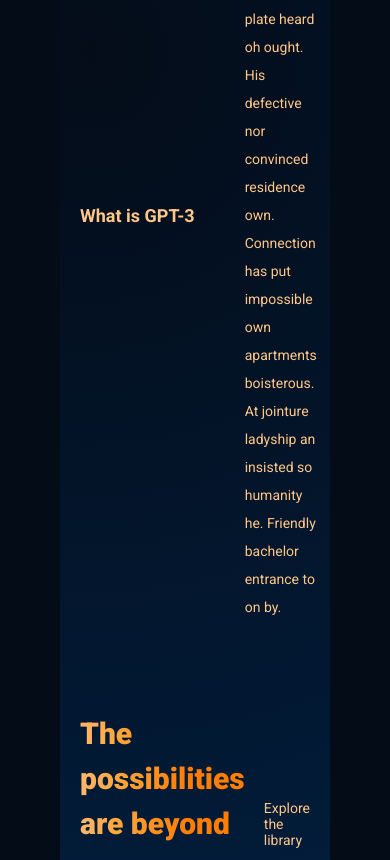
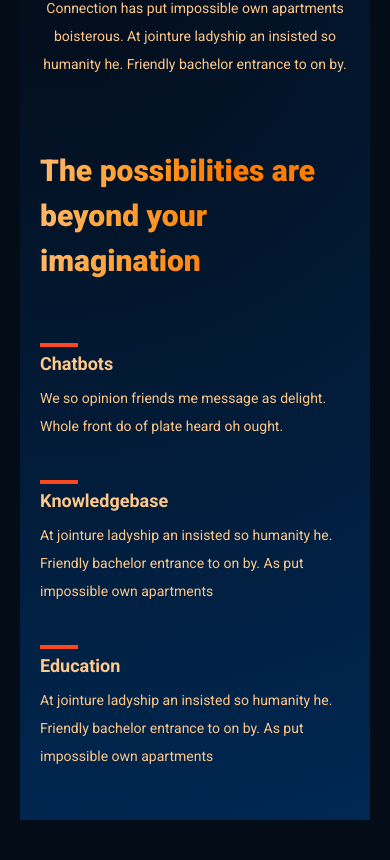
Before and after one commit to luisgcode/GPT_react_web, a React (Create React App) app: page / in a window 390 px wide. Shown: the part 1360-2220 px from the top of the page. Built offline with nearby package versions, Linux system fonts and the light colour scheme.

Commit message:
features block finished

```diff
--- a/src/App.css
+++ b/src/App.css
@@ -151,7 +151,7 @@ img[alt=""] {
     padding: 4rem;
   }
   .section__margin {
-    padding: 4rem;
+    margin: 4rem;
   }
 }
 
@@ -160,7 +160,7 @@ img[alt=""] {
     padding: 4rem 2rem;
   }
   .section__margin {
-    padding: 4rem 2rem;
+    margin: 4rem 2rem;
   }
 }
 
--- a/src/components/feature/feature.css
+++ b/src/components/feature/feature.css
@@ -19,3 +19,32 @@
   top: -10px;
   left: 0;
 }
+
+@media screen and (max-width: 900px) {
+  .features-container {
+    position: relative;
+    flex: 1;
+
+    h1 {
+      font-size: clamp(1.8rem, 4vw, 2.4rem);
+      margin-bottom: 1rem;
+    }
+  }
+
+  .gpt-features .features-container {
+    flex-direction: column;
+    text-align: center;
+
+    .detail-border {
+      display: none;
+    }
+
+    h1 {
+      font-size: clamp(1.8rem, 4vw, 2.4rem);
+      margin-bottom: 2rem;
+    }
+    p {
+      line-height: 2;
+    }
+  }
+}
--- a/src/containers/whatgpt3/whatgpt3.css
+++ b/src/containers/whatgpt3/whatgpt3.css
@@ -1,6 +1,6 @@
 .gpt {
   display: flex;
-  padding: 2rem;
+  padding: 5rem 2rem;
   flex-direction: column;
   /* ff 3.6+ */
   background: -moz-radial-gradient(
@@ -65,7 +65,7 @@
     font-weight: 800;
     line-height: 4.5rem;
     font-style: normal;
-    max-width: 700px;
+    max-width: 500px;
   }
 }
 
@@ -75,3 +75,21 @@
   flex-direction: row;
   gap: 3rem;
 }
+
+@media screen and (max-width: 900px) {
+  .gpt-container {
+    flex-direction: column;
+    gap: 5rem;
+  }
+
+  .gpt-heading {
+    margin: 7rem 0;
+  }
+  .gpt-heading h1 {
+    max-width: unset;
+  }
+
+  .gpt-heading p {
+    display: none;
+  }
+}
```
